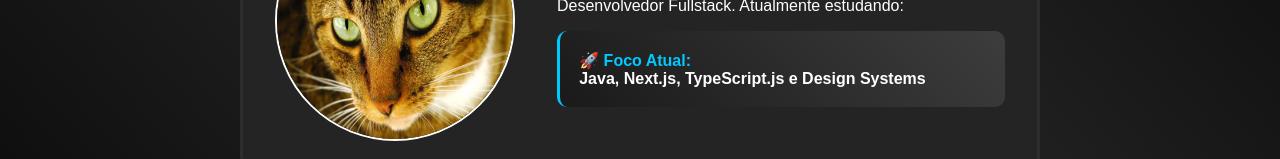
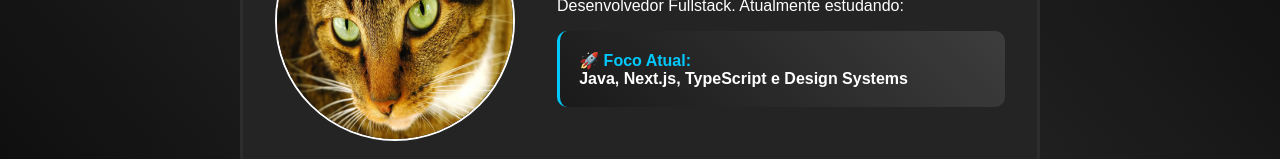
Before and after one commit to VictorNatan210/first-next-app, a Next.js app: page / in a window 1280 px wide. Shown: the part 377-536 px from the top of the page. Built offline with nearby package versions, Linux system fonts and the light colour scheme.

Commit message:
Corrige erro de digitação em lista de tecnologias na página inicial

```diff
--- a/src/app/page.tsx
+++ b/src/app/page.tsx
@@ -31,7 +31,7 @@ export default function Home() {
               </p>
               <div className={style.profile_skills}>
                 <span>🚀 Foco Atual:</span>
-                <p>Java, Next.js, TypeScript.js e Design Systems</p>
+                <p>Java, Next.js, TypeScript e Design Systems</p>
               </div>
             </div>
 
```
